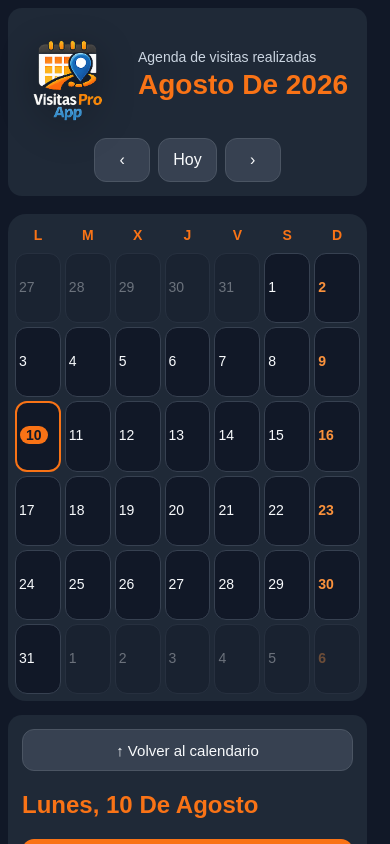
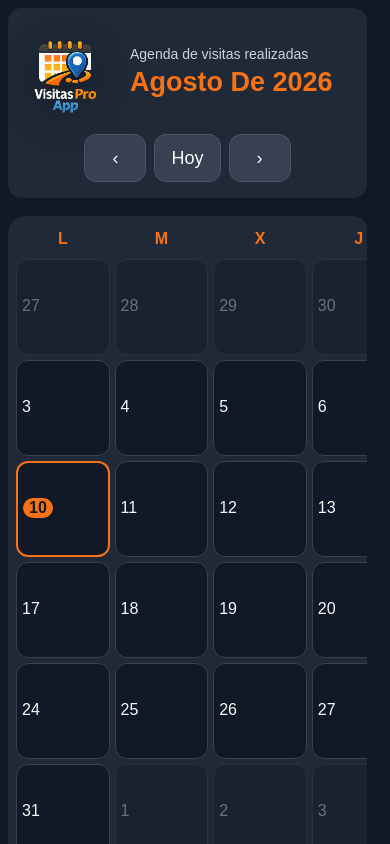
Before and after one commit to Chuck1976/visitas-app, a Next.js app: page / in a window 390 px wide. Shown: the top 844 px of the page. Built offline with nearby package versions, Linux system fonts and the light colour scheme.

Commit message:
Add large mobile calendar view

```diff
--- a/app/globals.css
+++ b/app/globals.css
@@ -89,6 +89,11 @@ button {
   grid-template-columns: 1.6fr 0.8fr;
   gap: 18px;
   align-items: start;
+}
+
+.calendarViewport {
+  min-width: 0;
+  align-self: start;
 }
 
 .calendar {
@@ -693,14 +698,14 @@ textarea {
 /* MOBILE */
 @media (max-width: 850px), (max-device-width: 850px), (hover: none) and (pointer: coarse) and (max-width: 1200px) {
   .app {
-    padding: 8px;
+    padding: clamp(8px, 1.5vw, 14px);
   }
 
   .topbar {
     flex-direction: column;
-    gap: 12px;
+    gap: clamp(16px, 2.5vw, 28px);
     align-items: stretch;
-    padding: 14px;
+    padding: clamp(16px, 2.5vw, 24px);
     border-radius: 14px;
   }
 
@@ -710,17 +715,17 @@ textarea {
   }
 
   .brandLogo {
-    width: 104px;
-    max-width: 32vw;
+    width: clamp(94px, 15vw, 150px);
+    max-width: none;
   }
 
   h1 {
-    font-size: 28px;
+    font-size: clamp(27px, 4.5vw, 44px);
     line-height: 1.05;
   }
 
   .small {
-    font-size: 14px;
+    font-size: clamp(14px, 2vw, 20px);
     line-height: 1.25;
   }
 
@@ -730,10 +735,10 @@ textarea {
   }
 
   .buttons button {
-    font-size: 16px;
-    min-height: 44px;
-    min-width: 56px;
-    padding: 10px 14px;
+    font-size: clamp(18px, 2.4vw, 24px);
+    min-height: clamp(48px, 7vw, 68px);
+    min-width: clamp(62px, 9vw, 86px);
+    padding: 10px clamp(16px, 2.4vw, 24px);
   }
 
   .layout {
@@ -757,46 +762,65 @@ textarea {
     border-radius: 14px;
   }
 
-  .calendar {
+  .calendarViewport {
     width: 100%;
     max-width: 100%;
-    grid-template-columns: repeat(7, minmax(0, 1fr));
-    overflow-x: hidden;
-    gap: 4px;
-    padding: 7px;
+    overflow-x: auto;
+    overflow-y: hidden;
     margin-bottom: 14px;
+    border-radius: 14px;
+    overscroll-behavior-x: contain;
+    scroll-behavior: smooth;
+    scroll-snap-type: x proximity;
+    scrollbar-width: none;
+    -webkit-overflow-scrolling: touch;
+  }
+
+  .calendarViewport::-webkit-scrollbar {
+    display: none;
+  }
+
+  .calendar {
+    width: max-content;
+    max-width: none;
+    grid-template-columns: repeat(7, clamp(88px, 24vw, 220px));
+    overflow: visible;
+    gap: clamp(5px, 0.8vw, 8px);
+    padding: clamp(8px, 1.5vw, 14px);
+    margin-bottom: 0;
   }
 
   .weekday {
-    font-size: 14px;
+    font-size: clamp(16px, 2.2vw, 22px);
     padding: 6px 2px;
   }
 
   .day {
-    height: clamp(68px, 18vw, 92px);
-    min-height: clamp(68px, 18vw, 92px);
-    max-height: clamp(68px, 18vw, 92px);
-    padding: 4px 3px;
-    font-size: 14px;
+    height: clamp(96px, 16vw, 150px);
+    min-height: clamp(96px, 16vw, 150px);
+    max-height: clamp(96px, 16vw, 150px);
+    padding: clamp(5px, 0.8vw, 8px);
+    font-size: clamp(16px, 2.1vw, 21px);
+    scroll-snap-align: center;
   }
 
   .dayHead span {
-    font-size: 14px;
+    font-size: clamp(16px, 2.1vw, 21px);
   }
 
   .dayHead b {
-    font-size: 11px;
-    padding: 2px 5px;
+    font-size: clamp(12px, 1.7vw, 17px);
+    padding: 2px clamp(5px, 0.8vw, 8px);
   }
 
   .side {
-    padding: 14px;
+    padding: clamp(14px, 2.2vw, 22px);
     margin-top: 14px;
     border-radius: 14px;
   }
 
   .side h2 {
-    font-size: 24px;
+    font-size: clamp(26px, 3.6vw, 36px);
   }
 
   .backToCalendarBtn {
@@ -805,24 +829,28 @@ textarea {
     min-height: 42px;
     margin-bottom: 8px;
     padding: 9px 12px;
-    font-size: 15px;
+    font-size: clamp(16px, 2.2vw, 20px);
   }
 
   .mainBtn,
   .orangeBtn,
   .secondaryBtn {
-    min-height: 46px;
-    font-size: 17px;
-    padding: 11px;
+    min-height: clamp(48px, 7vw, 66px);
+    font-size: clamp(17px, 2.4vw, 22px);
+    padding: clamp(11px, 1.8vw, 17px);
   }
 
   .tag {
-    font-size: 11px;
-    padding: 2px 4px;
+    font-size: clamp(12px, 1.65vw, 16px);
+    padding: 2px clamp(4px, 0.7vw, 7px);
   }
 
   .closedTag {
-    font-size: 11px;
+    font-size: clamp(12px, 1.65vw, 16px);
+  }
+
+  .more {
+    font-size: clamp(12px, 1.55vw, 15px);
   }
 
   .visitCard,
@@ -830,8 +858,8 @@ textarea {
   .reminderCard,
   .businessCard,
   .historyCard {
-    padding: 11px;
-    font-size: 16px;
+    padding: clamp(11px, 1.8vw, 17px);
+    font-size: clamp(16px, 2.1vw, 20px);
     border-radius: 12px;
   }
 
@@ -843,19 +871,19 @@ textarea {
   .historyCard small,
   .visitCard small,
   .reminderCard small {
-    font-size: 15px;
+    font-size: clamp(15px, 1.9vw, 18px);
   }
 
   .visitCard em,
   .reminderCard em,
   .businessCard em,
   .historyCard em {
-    font-size: 13px;
+    font-size: clamp(13px, 1.7vw, 16px);
   }
 
   .reminderActions button {
-    font-size: 14px;
-    padding: 8px 10px;
+    font-size: clamp(14px, 1.8vw, 18px);
+    padding: 8px clamp(10px, 1.5vw, 15px);
   }
 
   .presetGrid {
@@ -890,7 +918,7 @@ textarea {
   }
 
   .modalHead h2 {
-    font-size: 24px;
+    font-size: clamp(24px, 3.2vw, 30px);
   }
 
   .modalHead button {
@@ -900,7 +928,7 @@ textarea {
   }
 
   label {
-    font-size: 16px;
+    font-size: clamp(16px, 2vw, 20px);
     margin-top: 12px;
   }
 
@@ -908,8 +936,8 @@ textarea {
   select,
   textarea {
     min-height: 48px;
-    font-size: 16px;
-    padding: 12px;
+    font-size: clamp(16px, 2vw, 20px);
+    padding: clamp(12px, 1.8vw, 17px);
   }
 
   select {
--- a/app/layout.js
+++ b/app/layout.js
@@ -23,7 +23,7 @@ export const metadata = {
 
 export const viewport = {
   width: "device-width",
-  initialScale: 1.5,
+  initialScale: 1,
   minimumScale: 1,
   maximumScale: 5,
   userScalable: true,
--- a/app/page.js
+++ b/app/page.js
@@ -547,6 +547,26 @@ export default function App() {
       // La app sigue funcionando aunque el móvil no permita instalarla como PWA.
     });
   }, []);
+
+  useEffect(() => {
+    if (!window.matchMedia(MOBILE_LAYOUT_QUERY).matches) return;
+
+    const frame = window.requestAnimationFrame(() => {
+      const viewport = calendarRef.current;
+      const selectedDay = viewport?.querySelector(`[data-date-key="${selectedDate}"]`);
+      if (!viewport || !selectedDay) return;
+
+      const centeredLeft = selectedDay.offsetLeft
+        - (viewport.clientWidth - selectedDay.offsetWidth) / 2;
+
+      viewport.scrollTo({
+        left: Math.max(0, centeredLeft),
+        behavior: "smooth",
+      });
+    });
+
+    return () => window.cancelAnimationFrame(frame);
+  }, [selectedDate, monthDate]);
 
   const days = useMemo(() => makeCalendarDays(monthDate), [monthDate]);
   const reminderCalendarDays = useMemo(() => makeCalendarDays(reminderMonthDate), [reminderMonthDate]);
@@ -1147,7 +1167,8 @@ export default function App() {
       </div>
 
       <div className="layout">
-        <div className="calendar" ref={calendarRef}>
+        <div className="calendarViewport" ref={calendarRef}>
+          <div className="calendar">
           {["L", "M", "X", "J", "V", "S", "D"].map(d => (
             <div className="weekday" key={d}>{d}</div>
           ))}
@@ -1164,6 +1185,7 @@ export default function App() {
             return (
               <button
                 key={key}
+                data-date-key={key}
                 className={`day ${!isCurrentMonth ? "muted" : ""} ${isSelected ? "selected" : ""} ${closed ? "closed" : ""}`}
                 onClick={() => selectCalendarDay(key)}
               >
@@ -1210,6 +1232,7 @@ export default function App() {
               </button>
             );
           })}
+          </div>
         </div>
 
         <div className="side" ref={summaryRef}>
```
